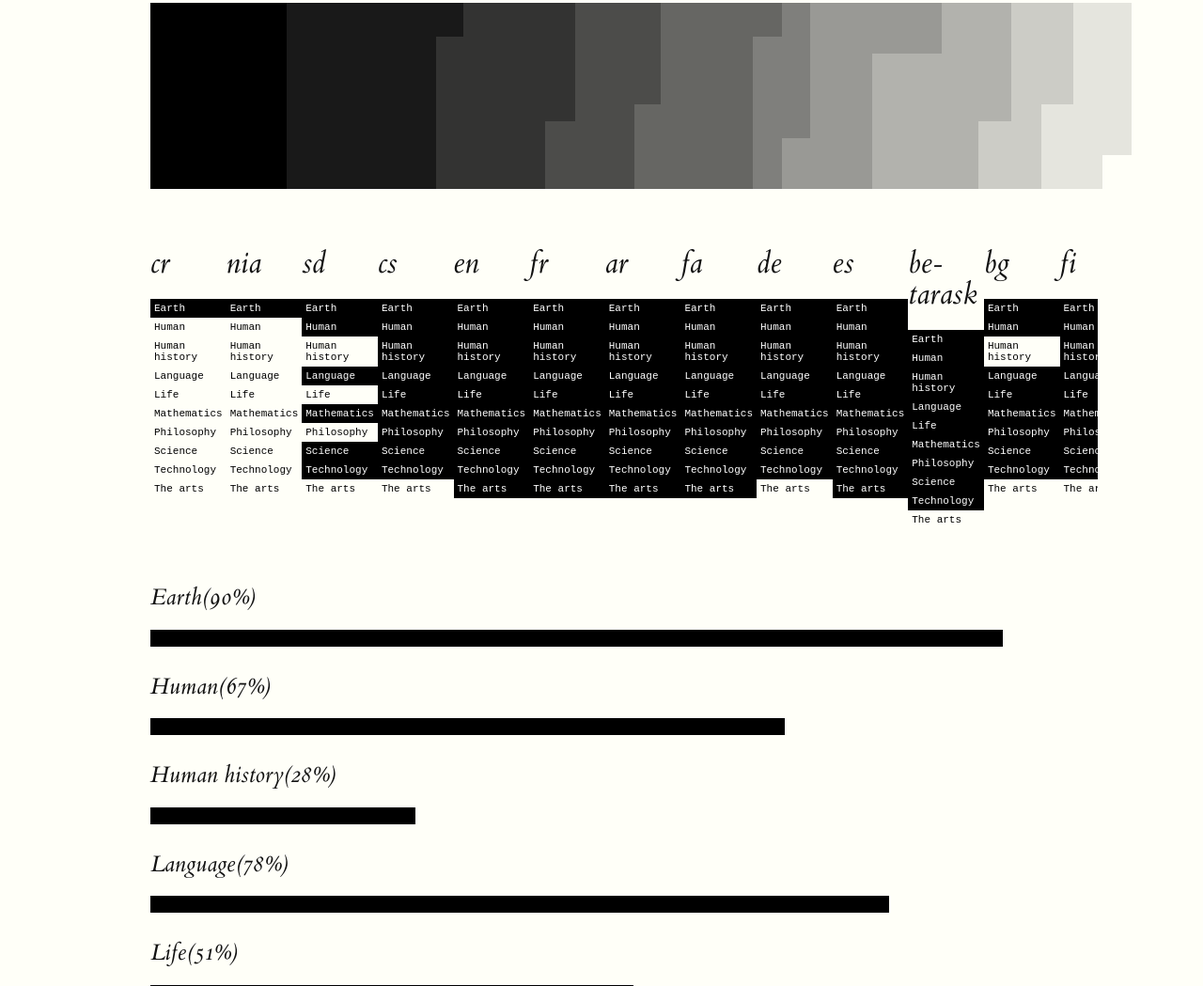
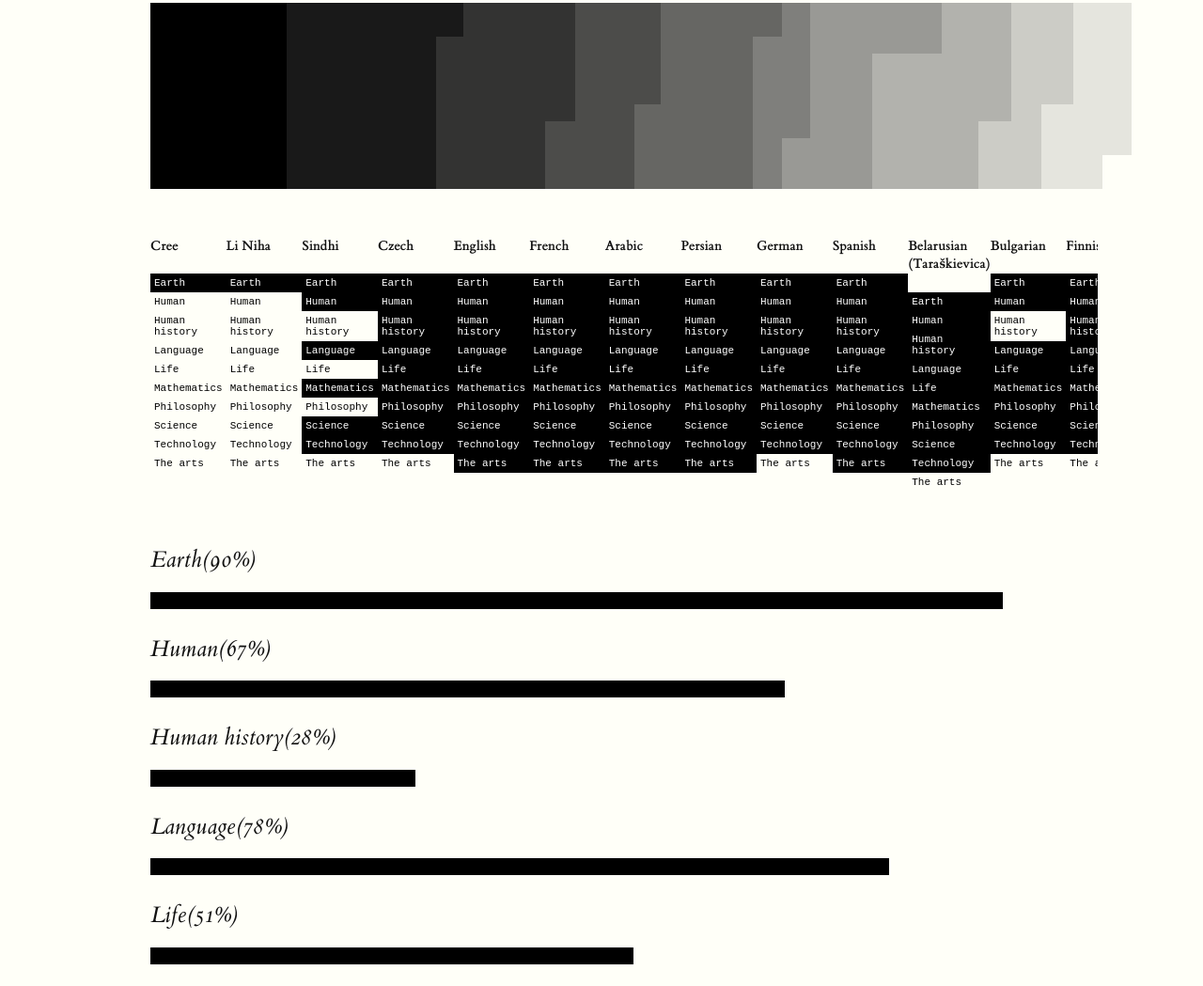
Before and after one commit to prtksxna/knowledgepie-experiments, a website: page index.html in a window 1280 px wide. Shown: the part 1424-2473 px from the top of the page at 94% size. Drawn offline with Linux system fonts and the light colour scheme.

Commit message:
feat: use language name where available

```diff
--- a/data_in/wpcodes.json
+++ b/data_in/wpcodes.js
@@ -1,4 +1,4 @@
-{
+window.language = {
   "en": {
     "name": "English",
     "localName": "English"
--- a/index.html
+++ b/index.html
@@ -6,6 +6,7 @@
     <link rel="stylesheet" href="res/tufte.min.css">
     <link rel="stylesheet" href="style.css">
     <script src="res/jquery.min.js" charset="utf-8"></script>
+    <script src="data_in/wpcodes.js" charset="utf-8"></script>
     <script src="viz/report.js" charset="utf-8"></script>
   </head>
   <body>
--- a/viz/report.js
+++ b/viz/report.js
@@ -29,7 +29,7 @@ langCoverage = function (data) {
 langReport = function (data, allArticles) {
   $.each(data, function (lang, articles) {
     $el = $('<div>');
-    $el.append($('<h2>').text(lang));
+    $el.append($('<h4>').text(getWikiName(lang)));
     $report = $('<div>');
     $el.append($report);
 
@@ -45,6 +45,14 @@ langReport = function (data, allArticles) {
   })
 }
 
+getWikiName = function (code) {
+  if (window.language[code] !== undefined) {
+    return window.language[code].name;
+  } else {
+    return code;
+  }
+}
+
 articleBar = function (data, totalLangs) {
   console.log(totalLangs);
   $container = $('.js-vital10-articleBar');
```
